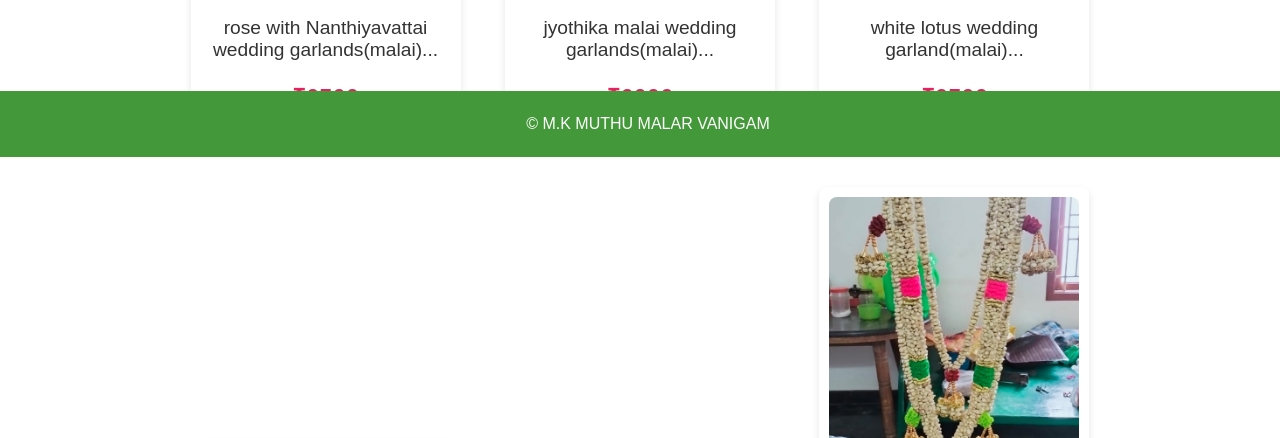
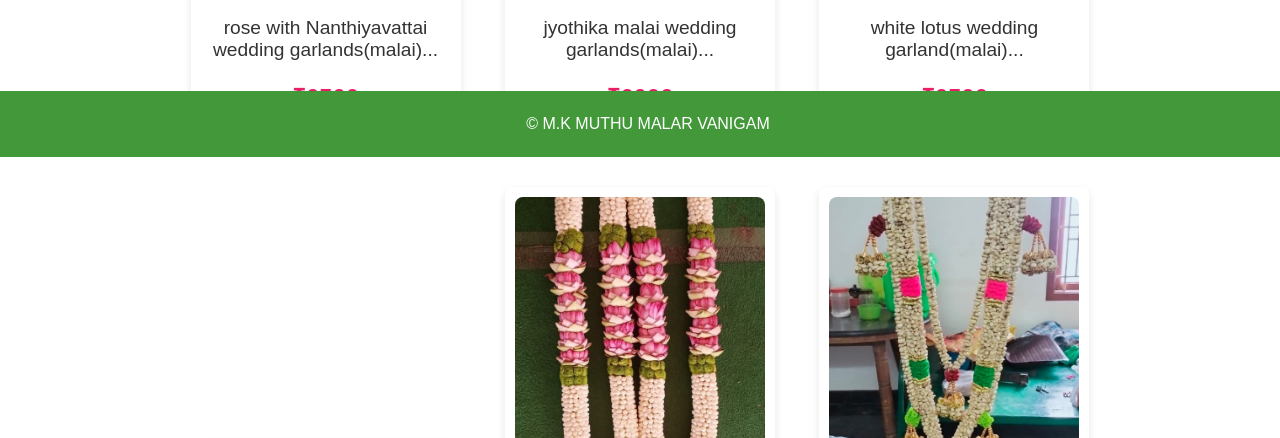
Before and after one commit to sivaraman192/Muthu, a plain HTML site: page index.html in a window 1280 px wide. Shown: the part 643-1081 px from the top of the page. Drawn offline with Linux system fonts and the light colour scheme.

Commit message:
Update index.html

```diff
--- a/index.html
+++ b/index.html
@@ -433,7 +433,7 @@
     </div>
     <div class="flower">
 
-        <img src="C:\Users\sivaraman_lovely\OneDrive\Pictures\WhatsApp Image 2024-11-08 at 23.26.45_0cc27c27.jpg" alt="Flower Arrangement">
+        <img src="white rose and nanthiyavattai.jpg" alt="Flower Arrangement">
         <h7>rose petals</h7>
         <p>rose with Nanthiyavattai garland(malai)...</p>
         <p class="price">₹6000</p>
```
